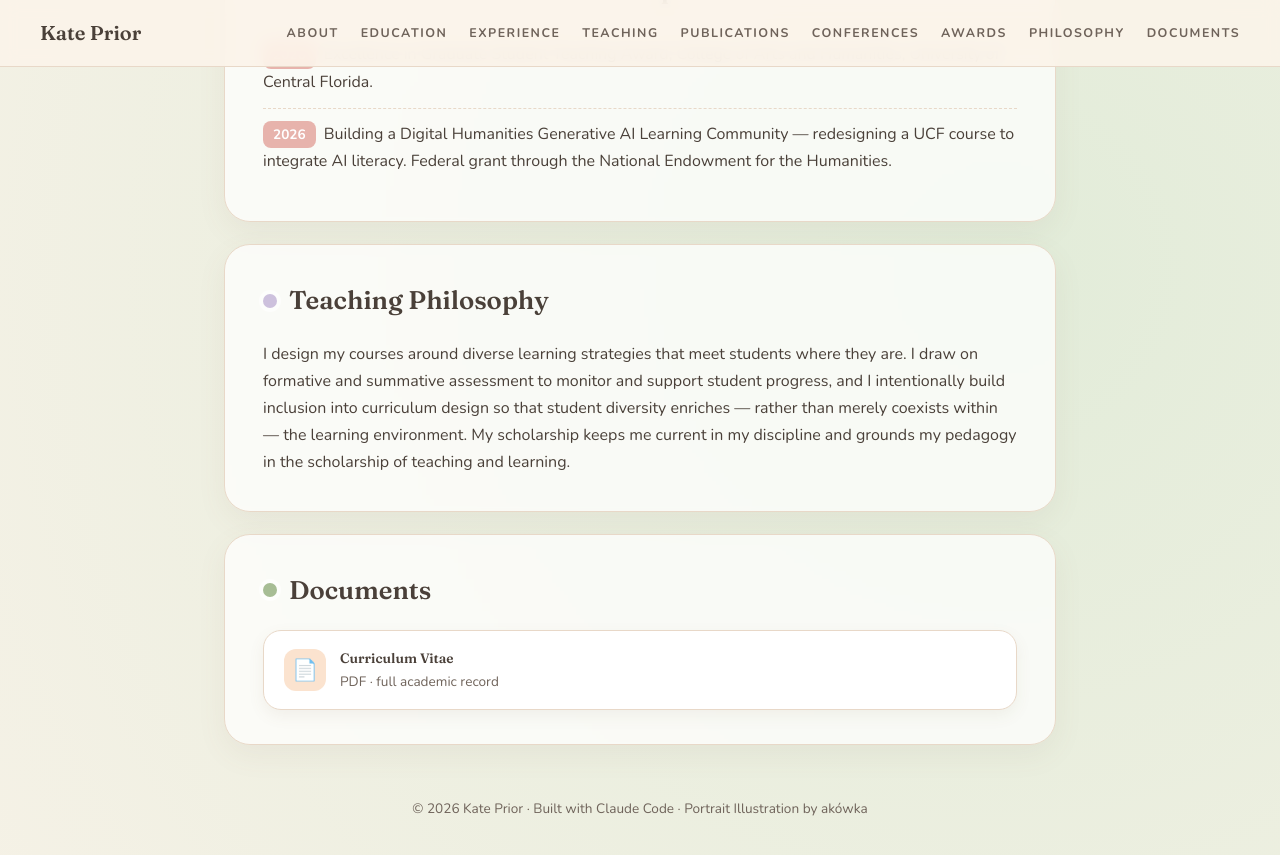
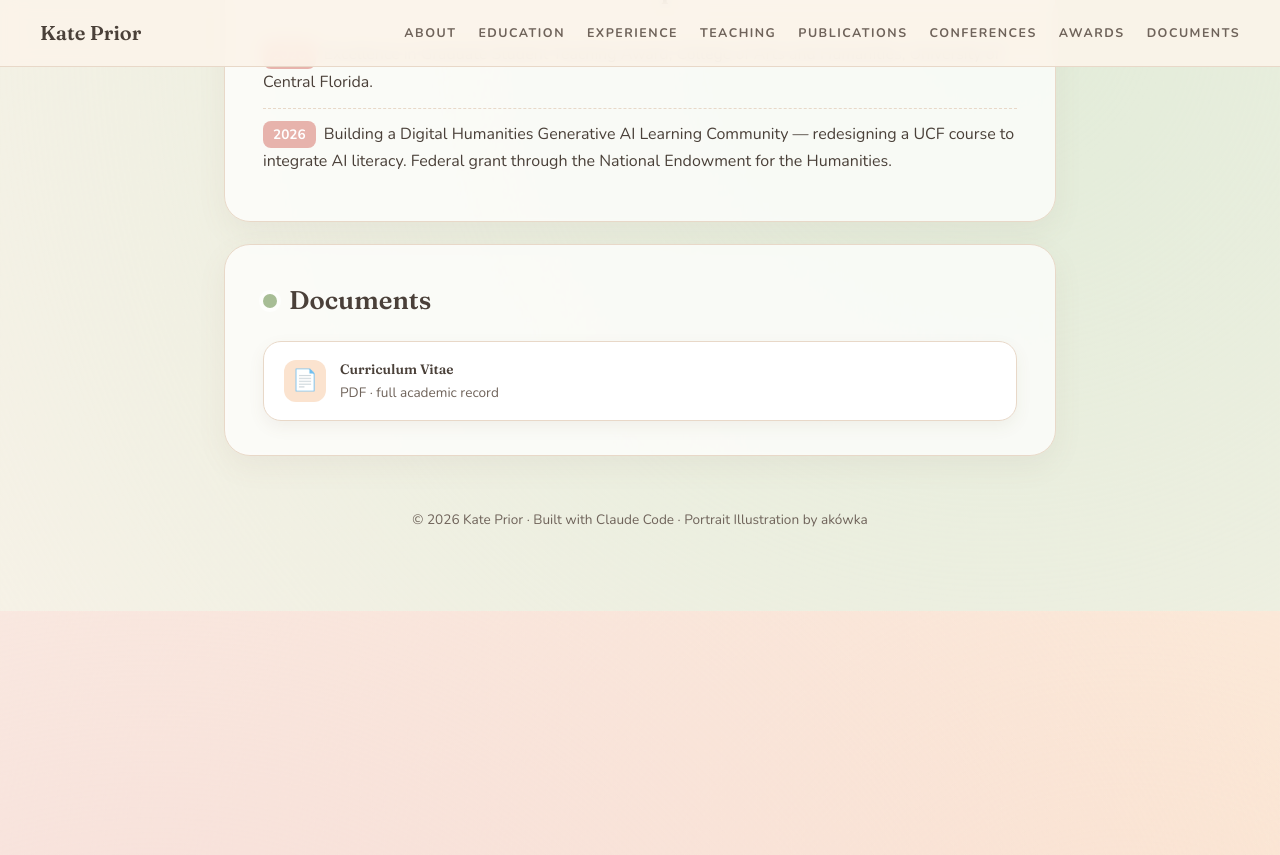
Before and after one commit to thekateprior/thekateprior.github.io, a Jekyll site: the page built from index.html, in a window 1280 px wide and 900 px high, scrolled down 3314 px. Shown: the top 855 px of the window. Built offline with Jekyll 4.4.1, drawn with Linux system fonts in a browser that asks for light colours; after the commit the page ends 3925 px from its top, so only the background shows below that.

Commit message:
Remove Teaching Philosophy section and its nav tab
Co-Authored-By: Claude Opus 4.8 <noreply@anthropic.com>
Claude-Session: https://claude.ai/code/session_01W4sxfrwTBe4NAeUgzJaidp

```diff
--- a/_layouts/default.html
+++ b/_layouts/default.html
@@ -31,7 +31,6 @@
       <a href="#publications">Publications</a>
       <a href="#conferences">Conferences</a>
       <a href="#awards">Awards</a>
-      <a href="#teaching-philosophy">Philosophy</a>
       <a href="#documents">Documents</a>
     </div>
   </nav>
--- a/index.html
+++ b/index.html
@@ -112,11 +112,6 @@ description: Portfolio of Kate Prior — Digital Humanities scholar, educator, a
       </ul>
     </section>
 
-    <section class="card c-lilac" id="teaching-philosophy">
-      <h2><span class="dot"></span>Teaching Philosophy</h2>
-      <p>I design my courses around diverse learning strategies that meet students where they are. I draw on formative and summative assessment to monitor and support student progress, and I intentionally build inclusion into curriculum design so that student diversity enriches — rather than merely coexists within — the learning environment. My scholarship keeps me current in my discipline and grounds my pedagogy in the scholarship of teaching and learning.</p>
-    </section>
-
     <section class="card c-sage" id="documents">
       <h2><span class="dot"></span>Documents</h2>
       <div class="docs">
```
